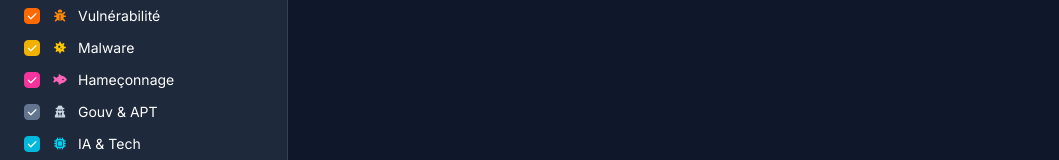
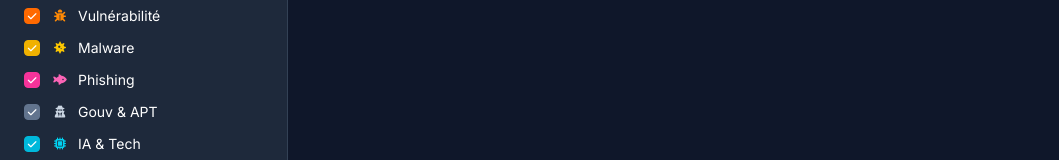
Before and after one commit to Sylvain110/pacman-veille, a React (Vite) app: page / in a window 1280 px wide. Shown: the part 568-728 px from the top of the page, without its empty margins (0-1059 px from the left). Built offline with nearby package versions, Linux system fonts and the light colour scheme; no server answers.

Commit message:
Fix typo in Category enum for Phishing

```diff
--- a/types.ts
+++ b/types.ts
@@ -3,7 +3,7 @@ export enum Category {
   DataBreach = 'Fuite de Données',
   Vulnerability = 'Vulnérabilité',
   Malware = 'Malware',
-  Phishing = 'Hameçonnage',
+  Phishing = 'Phishing',
   Espionage = 'Gouv & APT',
   AISec = 'IA & Tech',
   General = 'Général'
```
